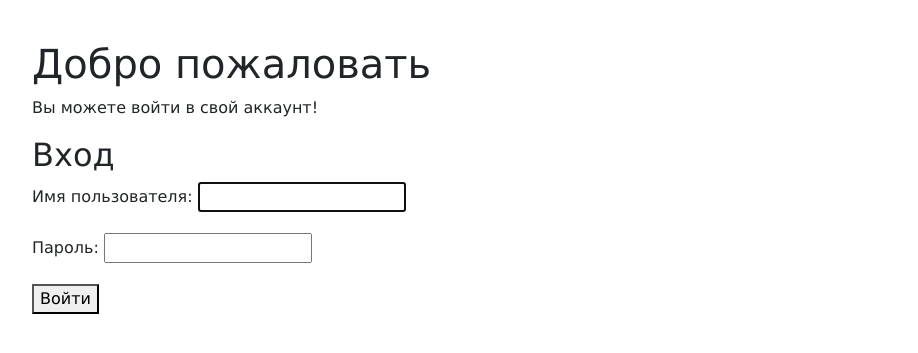
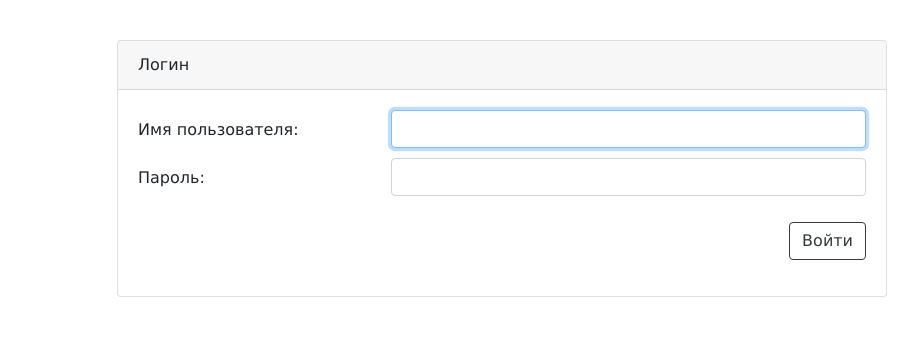
Before and after one commit to balancy/secret_santa, a Django app: page /login in a window 1280 px wide. Shown: the part 56-409 px from the top of the page, without its empty margins (138-1056 px from the left). Run offline with Django 4.2, Linux system fonts and the light colour scheme.

Commit message:
Make prettify RegisterForm and LoginForm

```diff
--- a/games/forms.py
+++ b/games/forms.py
@@ -1,5 +1,5 @@
 from django import forms
-from django.contrib.auth.forms import UserCreationForm
+from django.contrib.auth.forms import AuthenticationForm, UserCreationForm
 
 from games.models import CustomUser, Santa
 
@@ -8,7 +8,7 @@ class FormPrettifyFieldsMixin(forms.Form):
     def __init__(self, *args, **kwargs):
         super().__init__(*args, **kwargs)
         for name, obj in self.fields.items():
-            obj.widget.attrs['class'] = f'form-control mt-3'
+            obj.widget.attrs['class'] = f'form-control'
             obj.widget.attrs['id'] = name
 
 
@@ -18,7 +18,7 @@ class SantaCardForm(forms.ModelForm):
         fields = '__all__'
 
 
-class RegistrationForm(UserCreationForm):
+class RegistrationForm(UserCreationForm, FormPrettifyFieldsMixin):
     email = forms.EmailField(required=True)
 
     class Meta:
@@ -34,3 +34,7 @@ class RegistrationForm(UserCreationForm):
             user.save()
 
         return user
+
+
+class LoginUserForm(AuthenticationForm, FormPrettifyFieldsMixin):
+    pass
--- a/games/templates/base.html
+++ b/games/templates/games/base.html
@@ -9,9 +9,7 @@
     <link rel="icon" href="#">
     <title>{% block title %}{% endblock %}</title>
     <link rel="canonical" href="https://getbootstrap.com/docs/4.0/examples/starter-template/">
-    <!-- Bootstrap core CSS -->
     <link rel="stylesheet" href="https://cdn.jsdelivr.net/npm/bootstrap@4.6.0/dist/css/bootstrap.min.css" integrity="sha384-B0vP5xmATw1+K9KRQjQERJvTumQW0nPEzvF6L/Z6nronJ3oUOFUFpCjEUQouq2+l" crossorigin="anonymous">
-    <!-- Custom styles for this template -->
     <link href="{% static 'css/styles.css' %}" rel="stylesheet">
   </head>
   <body>
@@ -31,9 +29,11 @@
         {% endif %}
       </div>
     </nav>
-    <main role="main" class="container my-3">
-      {% block content %}
-      {% endblock %}
+    <main role="main" class="my-3">
+      <div class="container">
+        {% block content %}
+        {% endblock %}
+      </div>
     </main><!-- /.container -->
     <!-- Bootstrap core JavaScript
     ================================================== -->
--- a/games/templates/games/index.html
+++ b/games/templates/games/index.html
@@ -1,4 +1,4 @@
-{% extends 'base.html' %}
+{% extends 'games/base.html' %}
 {% load static %}
 {% block title %}Тайный санта{% endblock %}
 
--- a/games/templates/games/login.html
+++ b/games/templates/games/login.html
@@ -1,18 +1,30 @@
-{% extends 'base.html' %}
+{% extends 'games/base.html' %}
 {% load static %}
 {% block title %}Логин{% endblock %}
 
 {% block content %}
-    <div class="container">
-        <h1>Добро пожаловать</h1>
-        <p>
-            Вы можете войти в свой аккаунт!
-        </p>
-        <h2>Вход</h2>
-        <form method="post">
-            {% csrf_token %}
-            {{ form.as_p }}
-            <button type="submit">Войти</button>
-        </form>
+<div class="card">
+    <div class="card-header">
+      Логин
     </div>
+    <div class="card-body">
+      <form method="post">
+        {% csrf_token %}
+        {% for field in form  %}
+          <div class="row">
+              <div class="col my-2 col-4">
+                {{ field.label_tag }}
+              </div>
+              <div class="col col-8">
+                {{ field }}
+              </div>
+            <span class="red">{{ field.errors }}</span>
+          </div>
+        {% endfor %}
+        <button class="btn btn-outline-dark my-3 float-right" type="submit">
+          Войти
+        </button>
+      </form>
+    </div>
+  </div>
 {% endblock %}
--- a/games/templates/games/profile.html
+++ b/games/templates/games/profile.html
@@ -1,4 +1,4 @@
-{% extends 'base.html' %}
+{% extends 'games/base.html' %}
 {% load static %}
 {% block title %}Личный кабинет{% endblock %}
 
--- a/games/templates/games/santa_card.html
+++ b/games/templates/games/santa_card.html
@@ -1,4 +1,4 @@
-{% extends 'base.html' %}
+{% extends 'games/base.html' %}
 {% load static %}
 {% block title %}Карточка санты{% endblock %}
 
--- a/games/views.py
+++ b/games/views.py
@@ -4,7 +4,7 @@ from django.contrib.auth.views import LoginView, LogoutView
 from django.shortcuts import redirect, render
 from django.urls import reverse_lazy
 
-from .forms import RegistrationForm, SantaCardForm
+from .forms import LoginUserForm, RegistrationForm, SantaCardForm
 from .helpers import create_santa_for_user
 
 
@@ -21,6 +21,7 @@ def view_profile(request):
 class LoginUserView(LoginView):
     template_name = 'games/login.html'
     redirect_authenticated_user = True
+    form_class = LoginUserForm
 
     def get_success_url(self):
         return reverse_lazy('profile')
--- a/static/css/styles.css
+++ b/static/css/styles.css
@@ -14,6 +14,6 @@ body {
 }
 
 .container {
-  width: 1000px;
+  width: 800px;
   font-family: "Verdana", "Arial", "Helvetica Neue", sans-serif;
 }
```
Also changed, not shown: games/templates/games/register_user.html (+10 -10 lines).
